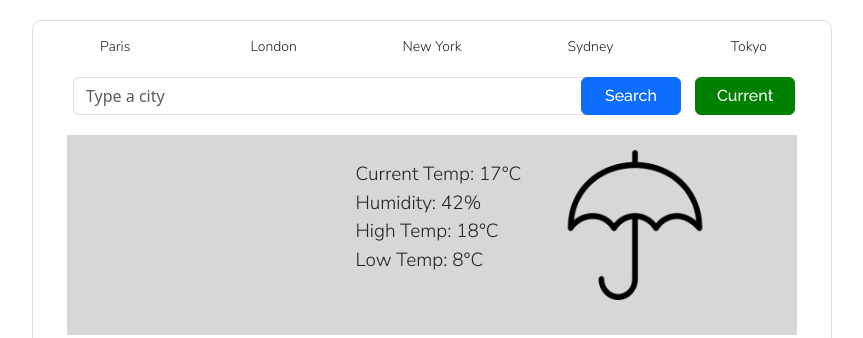
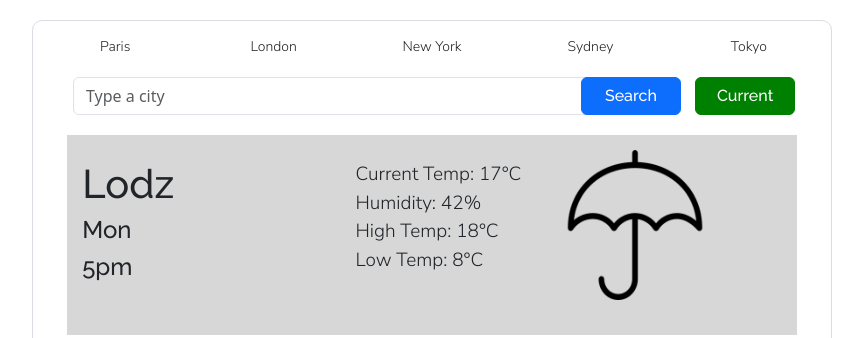
Before and after one commit to m-wolska/Test, a plain HTML site: page index.html in a window 1280 px wide. Shown: the top 338 px of the page, without its empty margins (208-1071 px from the left). Drawn offline with nearby package versions, Linux system fonts and the light colour scheme.

Commit message:
Update index.html

```diff
--- a/index.html
+++ b/index.html
@@ -71,9 +71,9 @@
         <div class="row justify-content-center">
           <div class="col-4 mx-auto my-auto">
             <div class="city">
-              <h1 id="city-name"></h1>
-              <h4 id="day"></h4>
-              <h4 id="time"></h4>
+              <h1 id="city-name">Lodz</h1>
+              <h4 id="day">Mon</h4>
+              <h4 id="time">5pm</h4>
             </div>
           </div>
           <div class="col-4 mx-auto my-auto">
```
